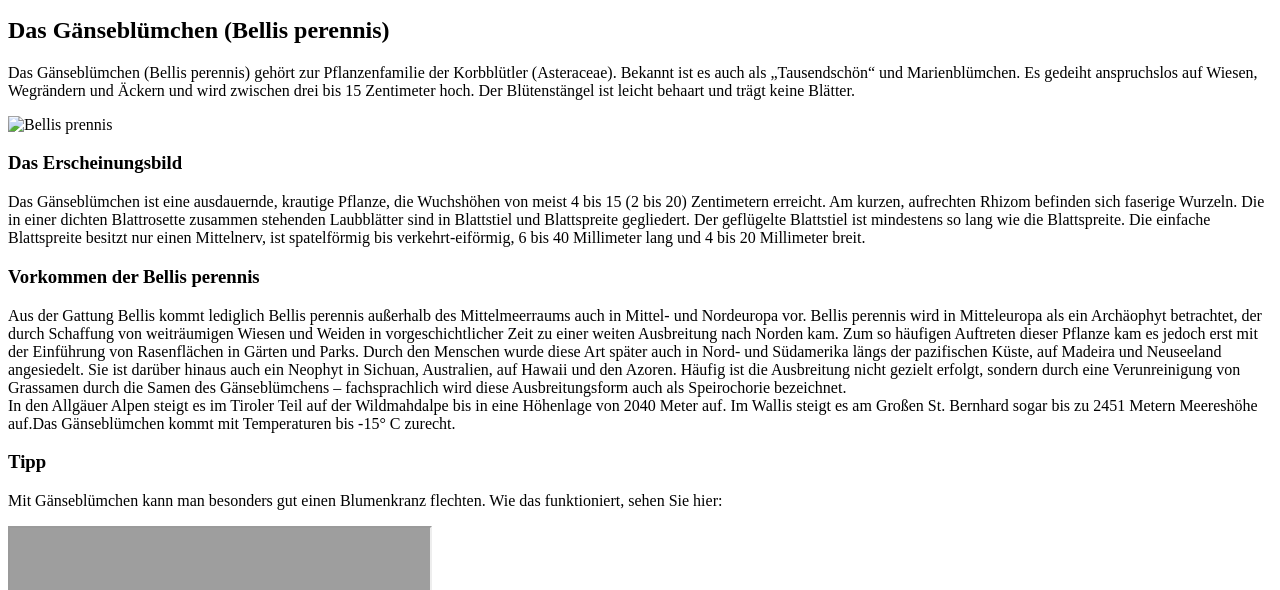
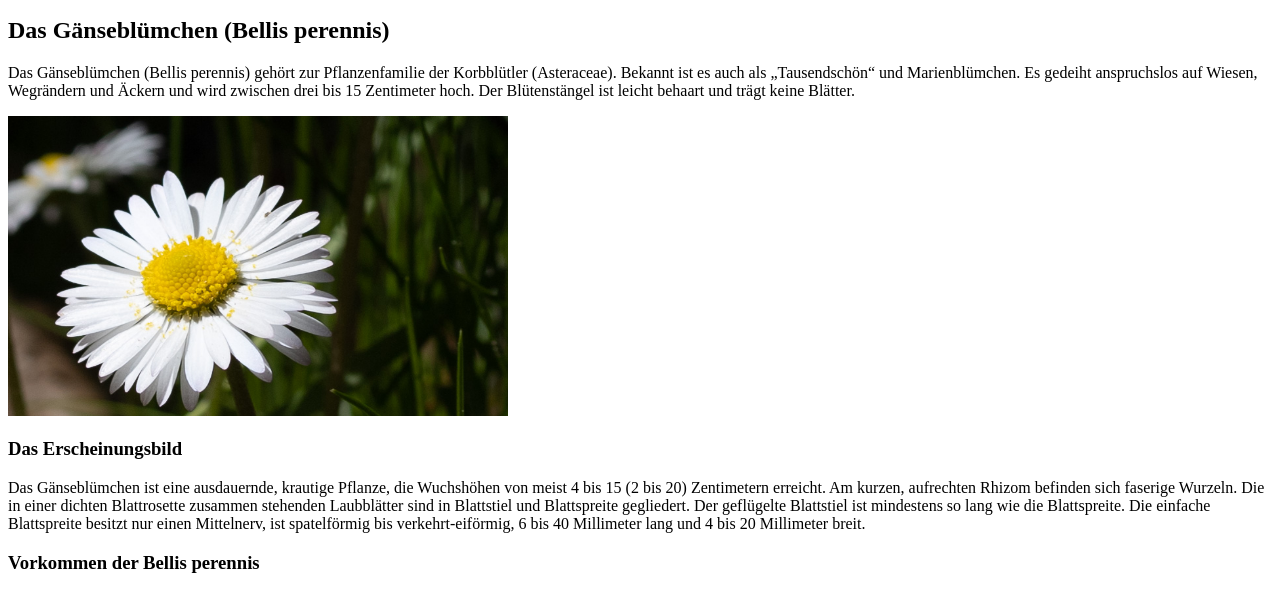
Before and after one commit to MagdalenaNitz/EIA1_WiSe23, a plain HTML site: page L02/index.html in a window 1280 px wide. Shown: the part 155-745 px from the top of the page. Drawn offline with Linux system fonts and the light colour scheme; grey boxes are pictures that could not be loaded; files whose address does not match are found by name.

Commit message:
L02_DieFamilieDerKorbblütler

```diff
--- a/index.html
+++ b/L02/index.html
@@ -16,7 +16,7 @@
 <h2>Das Gänseblümchen (Bellis perennis)</h2>
 <div>Das Gänseblümchen (Bellis perennis) gehört zur Pflanzenfamilie der Korbblütler (Asteraceae). Bekannt ist es auch als „Tausendschön“ und Marienblümchen. Es gedeiht anspruchslos auf Wiesen, Wegrändern und Äckern und wird zwischen drei bis 15 Zentimeter hoch. Der Blütenstängel ist leicht behaart und trägt keine Blätter.</div>
 <p></p>
-<img src="./L02/Gaensebluemchen.png" alt="Bellis prennis" style="width:500px;height: 300px;">
+<img src="/L02/Gaensebluemchen.png" alt="Bellis prennis" style="width:500px;height: 300px;"></img>
 <h3>Das Erscheinungsbild</h3>
    <div>Das Gänseblümchen ist eine ausdauernde, krautige Pflanze, die Wuchshöhen von meist 4 bis 15 (2 bis 20) Zentimetern erreicht.
 Am kurzen, aufrechten Rhizom befinden sich faserige Wurzeln.
```
Also changed, not shown: L02/Gaensebluemchen.png (renamed from Gaensebluemchen.png), L02/Kornblume.jpeg (renamed from Kornblume.jpeg), L02/Sonnenblume.jpeg (renamed from Sonnenblume.jpeg), L02/chrysanthemum.jpeg (renamed from chrysanthemum.jpeg), L02/dieKornblume.html (renamed from dieKornblume.html), L02/dieSonnenblume.html (renamed from dieSonnenblume.html), chrysantheme.png (deleted).
